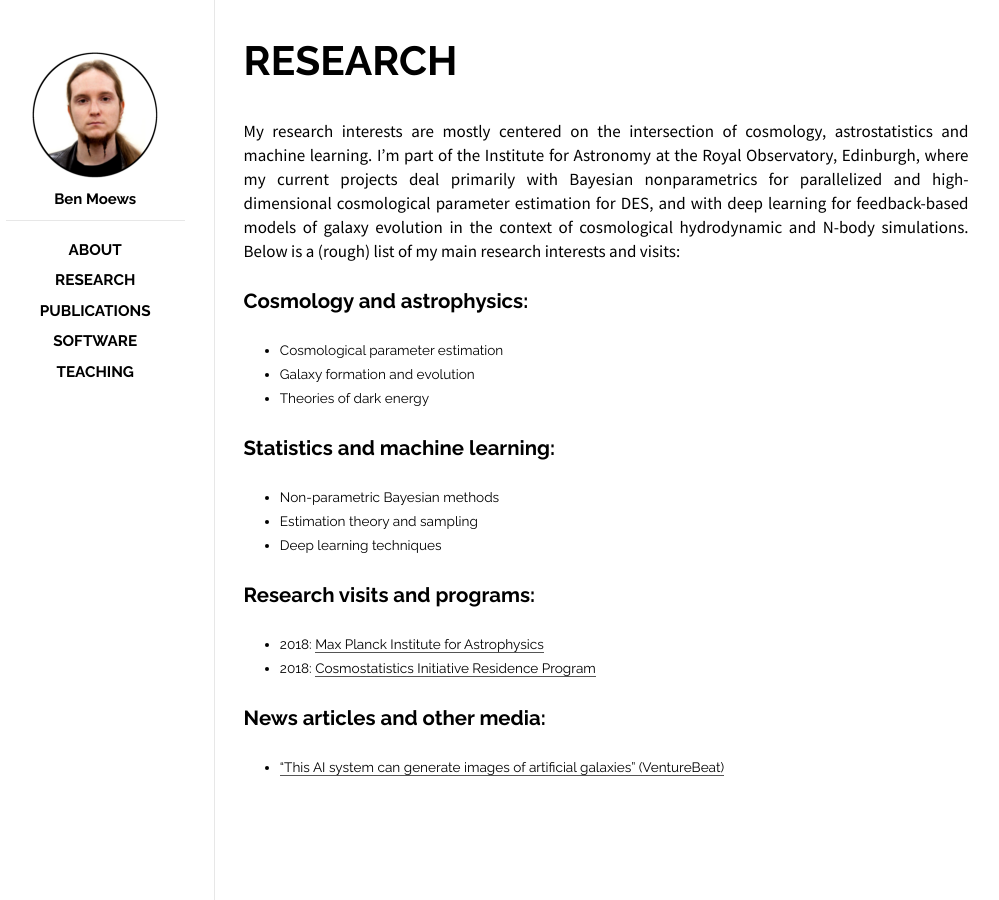
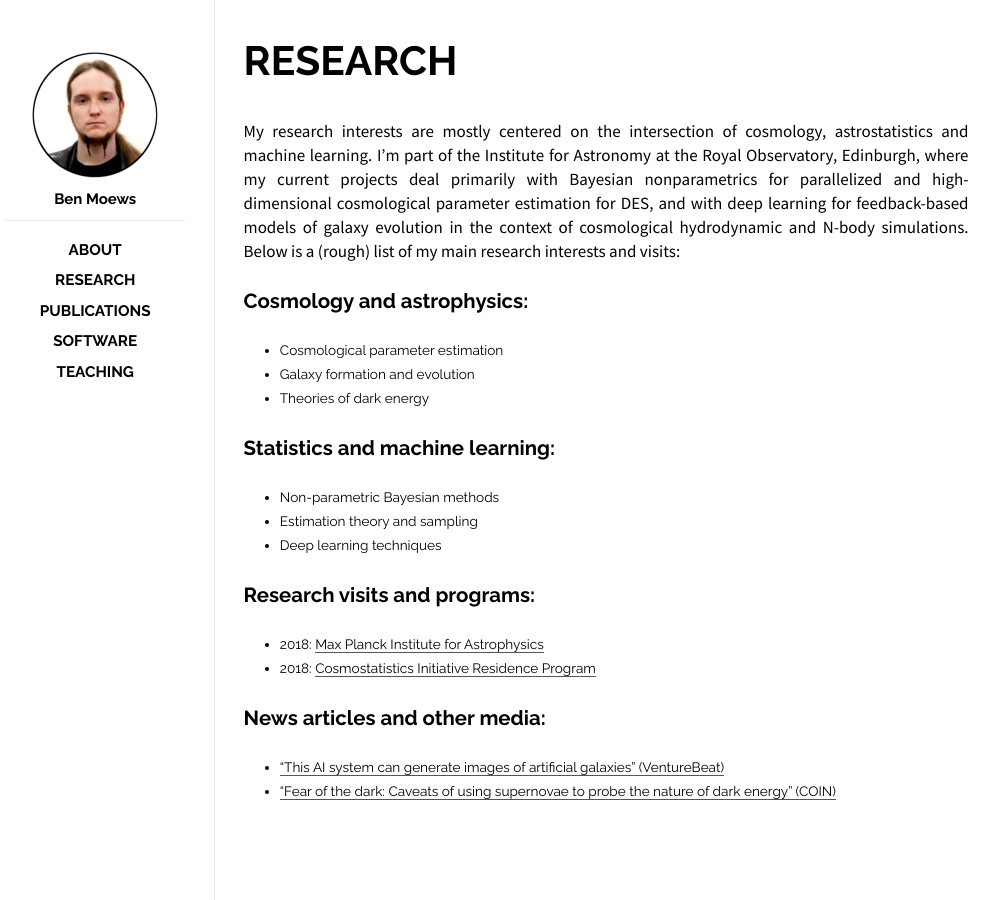
Before and after one commit to moews/moews.github.io, a Jekyll site: the page built from _posts/2017-03-26-research.md, in a window 1280 px wide. Shown: the whole page, without its empty margins (144-1143 px from the left). Built offline with Jekyll 4.4.1, drawn with Linux system fonts in a browser that asks for light colours.

Commit message:
Update 2017-03-26-research.md

```diff
--- a/_posts/2017-03-26-research.md
+++ b/_posts/2017-03-26-research.md
@@ -30,3 +30,4 @@ My research interests are mostly centered on the intersection of cosmology, astr
 ## News articles and other media:
 
 * ["This AI system can generate images of artificial galaxies" (VentureBeat)](https://venturebeat.com/2018/11/08/this-ai-system-can-generate-images-of-artificial-galaxies)
+* ["Fear of the dark: Caveats of using supernovae to probe the nature of dark energy" (COIN)](https://cosmostatistics-initiative.org/news/sncosmo/)
```
